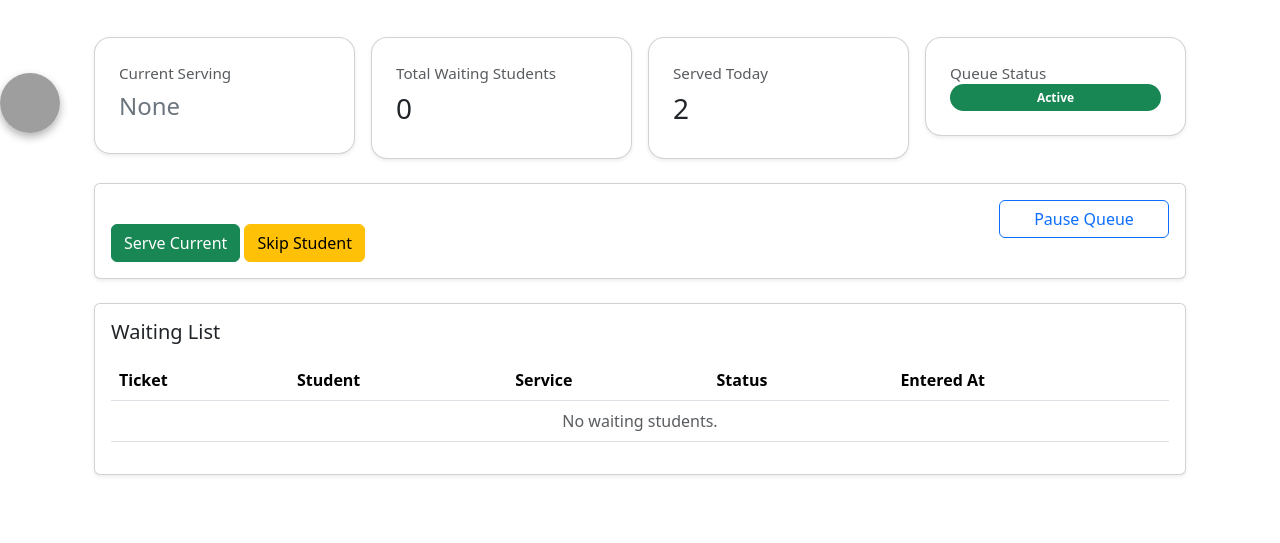
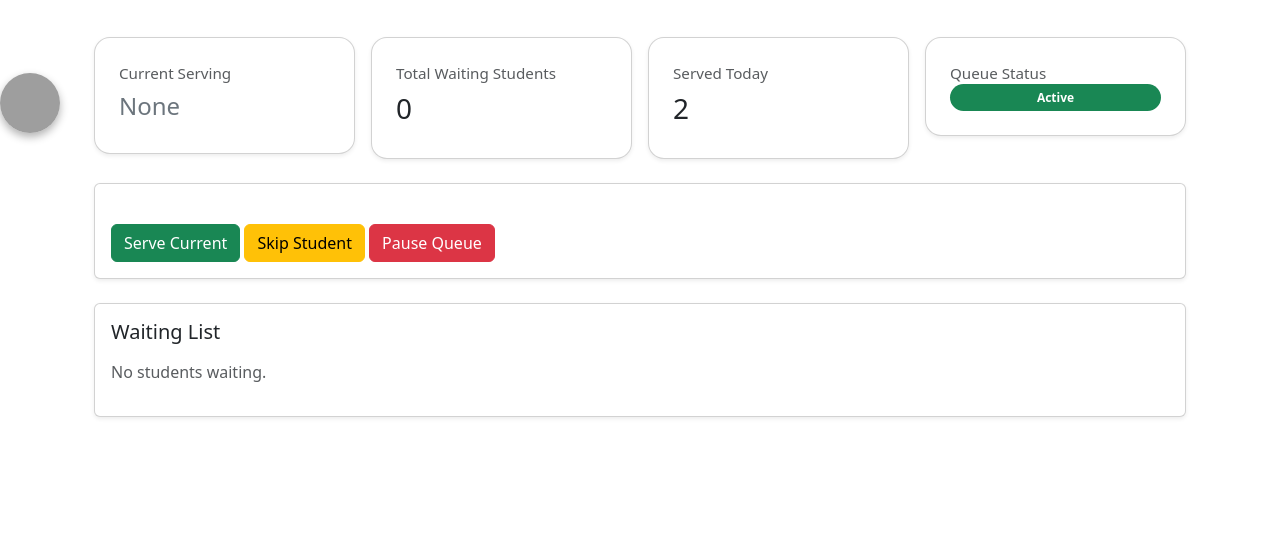
Before and after one commit to subtz/alpha, a Django app: page /staff/dashboard/ in a window 1280 px wide. Shown: the part 287-830 px from the top of the page. After the commit the page ends 705 px from the top, so only its background shows below. Run offline with Django 5.2, Linux system fonts and the light colour scheme; a user stored in the database is signed in; data comes from the database, SQL or seed files in the repository; grey boxes are pictures that could not be loaded.

Commit message:
Fix queue list rendering and add pause/resume toggle

```diff
--- a/calc/urls.py
+++ b/calc/urls.py
@@ -37,4 +37,5 @@ urlpatterns = [
     path('staff/dashboard/', views.queue_control_dashboard, name='queue_control_dashboard'),
     path('staff/serve/', views.serve_current, name='serve_current'),
     path('staff/skip/', views.skip_current, name='skip_current'),
+    path('staff/toggle/<int:queue_id>/', views.toggle_queue_pause, name='toggle_queue_pause'),
 ]
--- a/calc/views.py
+++ b/calc/views.py
@@ -57,8 +57,9 @@ def queue_control_dashboard(request):
     served_today = QueueEntry.objects.filter(status="completed").count()
     waiting_list = QueueEntry.objects.filter(status="waiting").order_by("created_at")
 
-    # Check if any queue is paused
-    queue_paused = Queue.objects.filter(is_paused=True).exists()
+    # Assume one active queue for now
+    active_queue = Queue.objects.first()
+    queue_paused = active_queue.is_paused if active_queue else False
 
     context = {
         "current_entry": current_entry,
@@ -66,6 +67,7 @@ def queue_control_dashboard(request):
         "served_today": served_today,
         "waiting_list": waiting_list,
         "queue_paused": queue_paused,
+        "queue_id": active_queue.id if active_queue else None,
     }
     return render(request, "admin_queue_dashboard.html", context)
 
@@ -134,3 +136,10 @@ def skip_current(request):
         current.status = "skipped"
         current.save()
     return redirect("queue_control_dashboard")
+
+
+def toggle_queue_pause(request, queue_id):
+    queue = Queue.objects.get(id=queue_id)
+    queue.is_paused = not queue.is_paused
+    queue.save()
+    return redirect("queue_control_dashboard")
--- a/templates/admin_queue_dashboard.html
+++ b/templates/admin_queue_dashboard.html
@@ -88,12 +88,12 @@
                     <div class="mt-4">
                       <a href="{% url 'serve_current' %}" class="btn btn-success">Serve Current</a>
                       <a href="{% url 'skip_current' %}" class="btn btn-warning">Skip Student</a>
+                      {% if queue_id %}
+                        <a href="{% url 'toggle_queue_pause' queue_id %}" class="btn btn-danger">
+                          {% if queue_paused %} Resume Queue {% else %} Pause Queue {% endif %}
+                        </a>
+                      {% endif %}
                     </div>
-                    <form method="post" class="d-inline">
-                        {% csrf_token %}
-                        <input type="hidden" name="action" value="toggle_pause">
-                        <button type="submit" class="btn btn-outline-primary action-btn">{% if queue.is_paused %}Resume Queue{% else %}Pause Queue{% endif %}</button>
-                    </form>
                 </div>
             </div>
         </div>
@@ -101,34 +101,18 @@
         <div class="card shadow-sm">
             <div class="card-body">
                 <h5 class="card-title mb-3">Waiting List</h5>
-                <div class="table-responsive">
-                    <table class="table table-hover">
-                        <thead>
-                            <tr>
-                                <th>Ticket</th>
-                                <th>Student</th>
-                                <th>Service</th>
-                                <th>Status</th>
-                                <th>Entered At</th>
-                            </tr>
-                        </thead>
-                        <tbody>
-                            {% for entry in waiting_list %}
-                                <tr class="waiting-row">
-                                    <td>{{ entry.ticket_number }}</td>
-                                    <td>{{ entry.customer.name }}</td>
-                                    <td>{{ entry.service.name }}</td>
-                                    <td><span class="badge bg-secondary">Waiting</span></td>
-                                    <td>{{ entry.entered_at|date:'H:i, M d' }}</td>
-                                </tr>
-                            {% empty %}
-                                <tr>
-                                    <td colspan="5" class="text-center text-muted">No waiting students.</td>
-                                </tr>
-                            {% endfor %}
-                        </tbody>
-                    </table>
-                </div>
+                {% if waiting_list %}
+                  <ul class="list-group">
+                    {% for entry in waiting_list %}
+                      <li class="list-group-item d-flex justify-content-between align-items-center">
+                        {{ entry.customer.name }} (Ticket: {{ entry.ticket_number }})
+                        <small class="text-muted">Joined: {{ entry.created_at|date:'H:i, M d' }}</small>
+                      </li>
+                    {% endfor %}
+                  </ul>
+                {% else %}
+                  <p class="text-muted">No students waiting.</p>
+                {% endif %}
             </div>
         </div>
     {% endif %}
```
